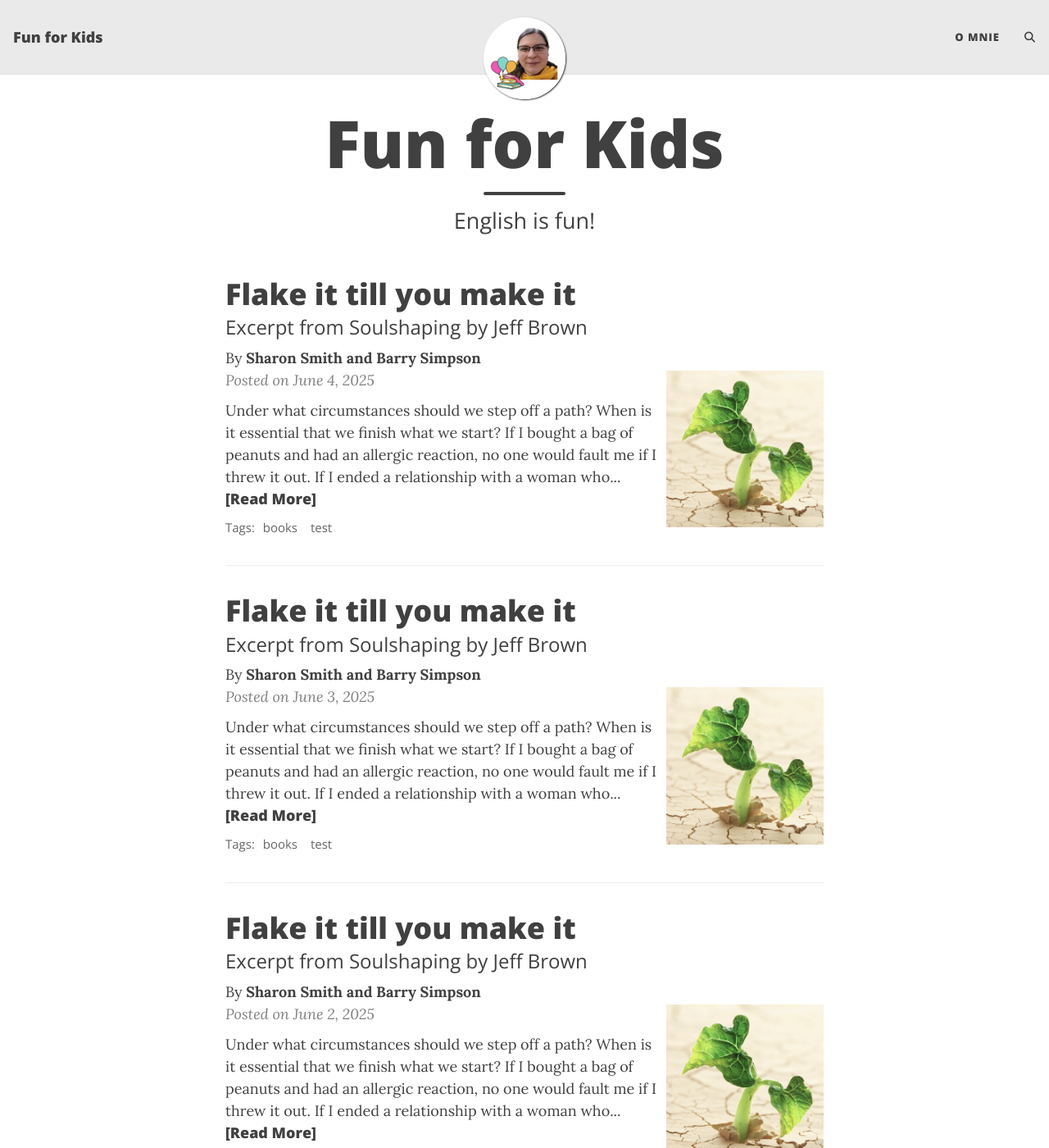
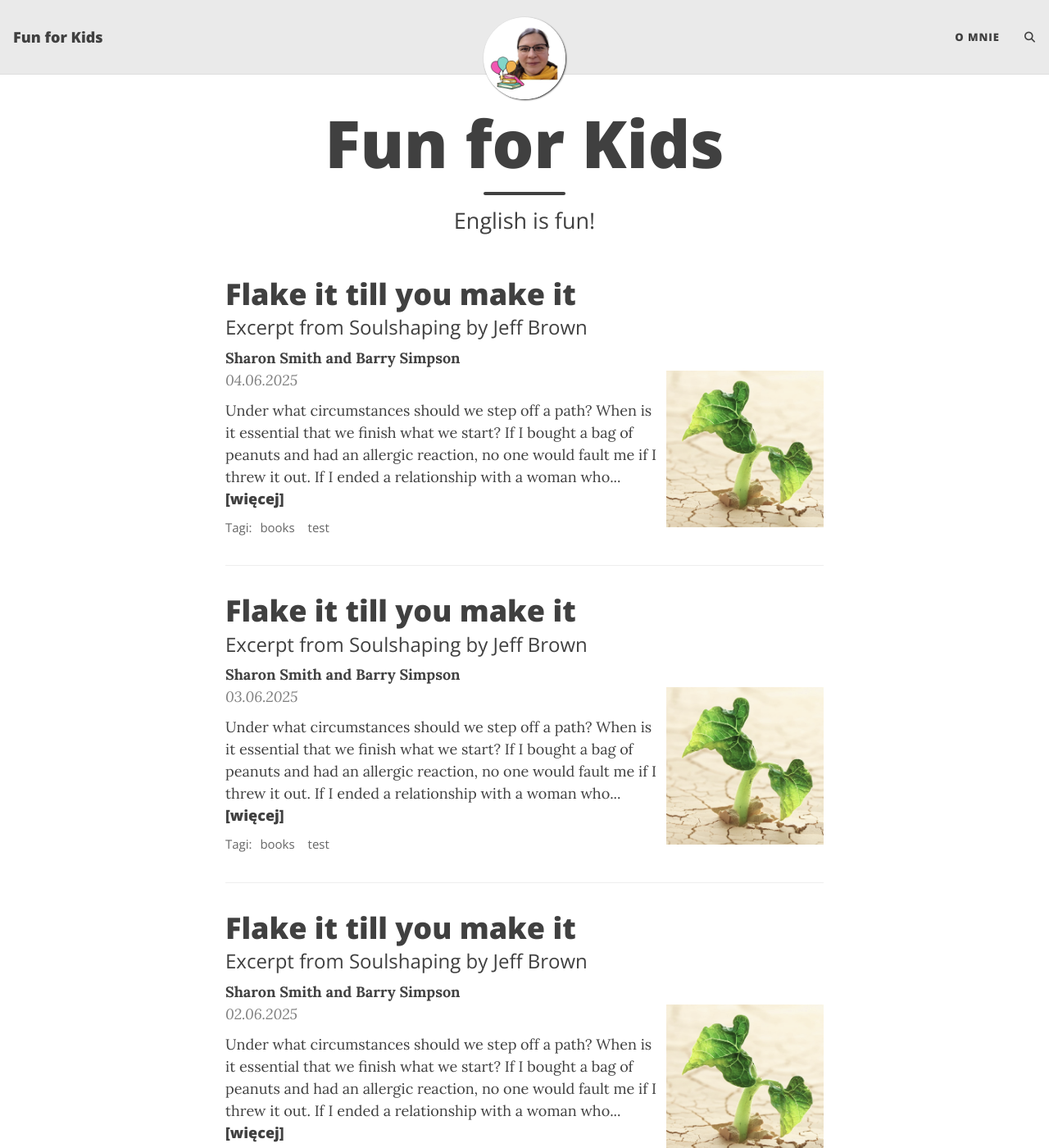
Before and after one commit to PachiaPo/PachiaPo.github.io, a Jekyll site: the page built from index.html, in a window 1280 px wide and 1400 px high. Shown: the whole window at 82% size. Built offline with Jekyll 4.4.1, drawn with Linux system fonts in a browser that asks for light colours; the list of posts is cut into pages by our own code; comment, search, counter and statistics services are not loaded; some of the changed text lies outside the part shown.

Commit message:
polonizacja

```diff
--- a/_config.yml
+++ b/_config.yml
@@ -250,7 +250,7 @@ footer-hover-col: "#0085A1"
 ################
 
 # Ruby Date Format to show dates of posts
-date_format: "%B %-d, %Y"
+date_format: "%d.%m.%Y"
 
 # Facebook App ID
 #fb_app_id: ""
--- a/_includes/header.html
+++ b/_includes/header.html
@@ -35,9 +35,9 @@
 
           {% if include.type == "post" %}
             {% if page.author %}
-              By <strong>{{ page.author | strip_html }}</strong><br>
+              <strong>{{ page.author | strip_html }}</strong><br>
             {% endif%}
-            <span class="post-meta">Posted on {{ page.date | date: date_format }}</span>
+            <span class="post-meta">{{ page.date | date: date_format }}</span>
             {% if page.last-updated %}
               <span class="post-meta">
                 <span class="d-none d-md-inline middot">&middot;</span>
--- a/_layouts/home.html
+++ b/_layouts/home.html
@@ -47,11 +47,11 @@ layout: page
       </a>
 
       {% if post.author %}
-        <span>By <strong>{{ post.author | strip_html }}</strong></span>
+        <span><strong>{{ post.author | strip_html }}</strong></span>
       {% endif %}
       <p class="post-meta">
         {% assign date_format = site.date_format | default: "%B %-d, %Y" %}
-        Posted on {{ post.date | date: date_format }}
+        {{ post.date | date: date_format }}
       </p>
 
       {% if thumbnail != "" %}
@@ -76,14 +76,14 @@ layout: page
         {{ post.excerpt | strip_html | truncatewords: excerpt_length }}
         {% assign excerpt_word_count = post.excerpt | number_of_words %}
         {% if post.content != post.excerpt or excerpt_word_count > excerpt_length %}
-          <a href="{{ post.url | absolute_url }}" class="post-read-more">[Read&nbsp;More]</a>
+          <a href="{{ post.url | absolute_url }}" class="post-read-more">[więcej]</a>
         {% endif %}
       </div>
       {% endunless %}
 
       {% if site.feed_show_tags != false and post.tags.size > 0 %}
       <div class="blog-tags">
-        <span>Tags:</span>
+        <span>Tagi:</span>
         <!-- role="list" needed so that `list-style: none` in Safari doesn't remove the list semantics -->
         <ul class="d-inline list-inline" role="list">
           {% for tag in post.tags %}
@@ -105,16 +105,16 @@ layout: page
   {% if paginator.previous_page %}
   <li class="page-item previous">
     <a class="page-link" href="{{ paginator.previous_page_path | absolute_url }}">
-      <i class="fas fa-arrow-left" alt="Newer Posts"></i>
-      <span class="d-none d-sm-inline-block">Newer Posts</span>
+      <i class="fas fa-arrow-left" alt="Nowsze wpisy"></i>
+      <span class="d-none d-sm-inline-block">Nowsze wpisy</span>
     </a>
   </li>
   {% endif %}
   {% if paginator.next_page %}
   <li class="page-item next">
     <a class="page-link" href="{{ paginator.next_page_path | absolute_url }}">
-      <span class="d-none d-sm-inline-block">Older Posts</span>
-      <i class="fas fa-arrow-right" alt="Older Posts"></i>
+      <span class="d-none d-sm-inline-block">Starsze wpisy</span>
+      <i class="fas fa-arrow-right" alt="Starsze wpisy"></i>
     </a>
   </li>
   {% endif %}
```
Also changed, not shown: _layouts/post.html (+4 -4 lines).
